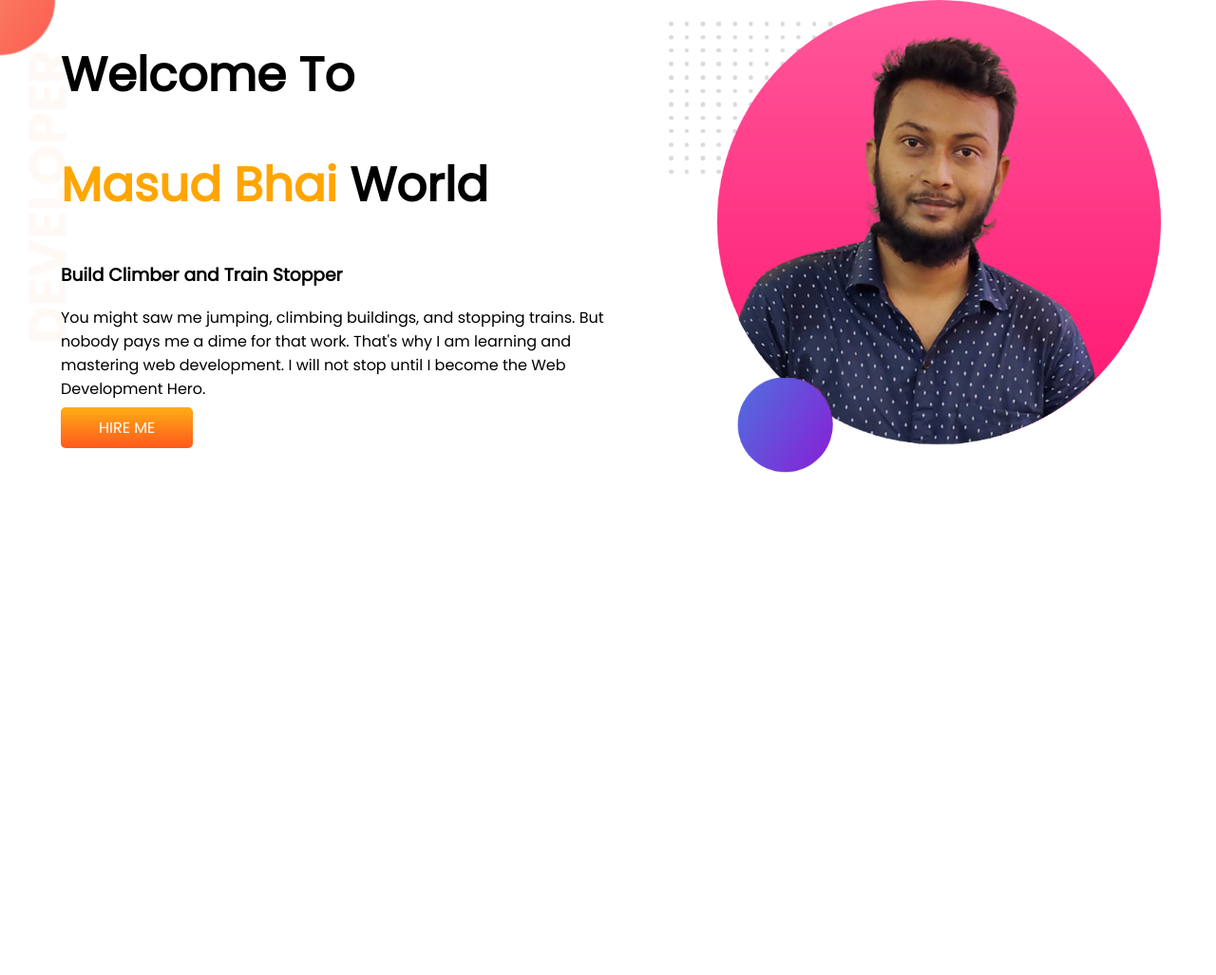
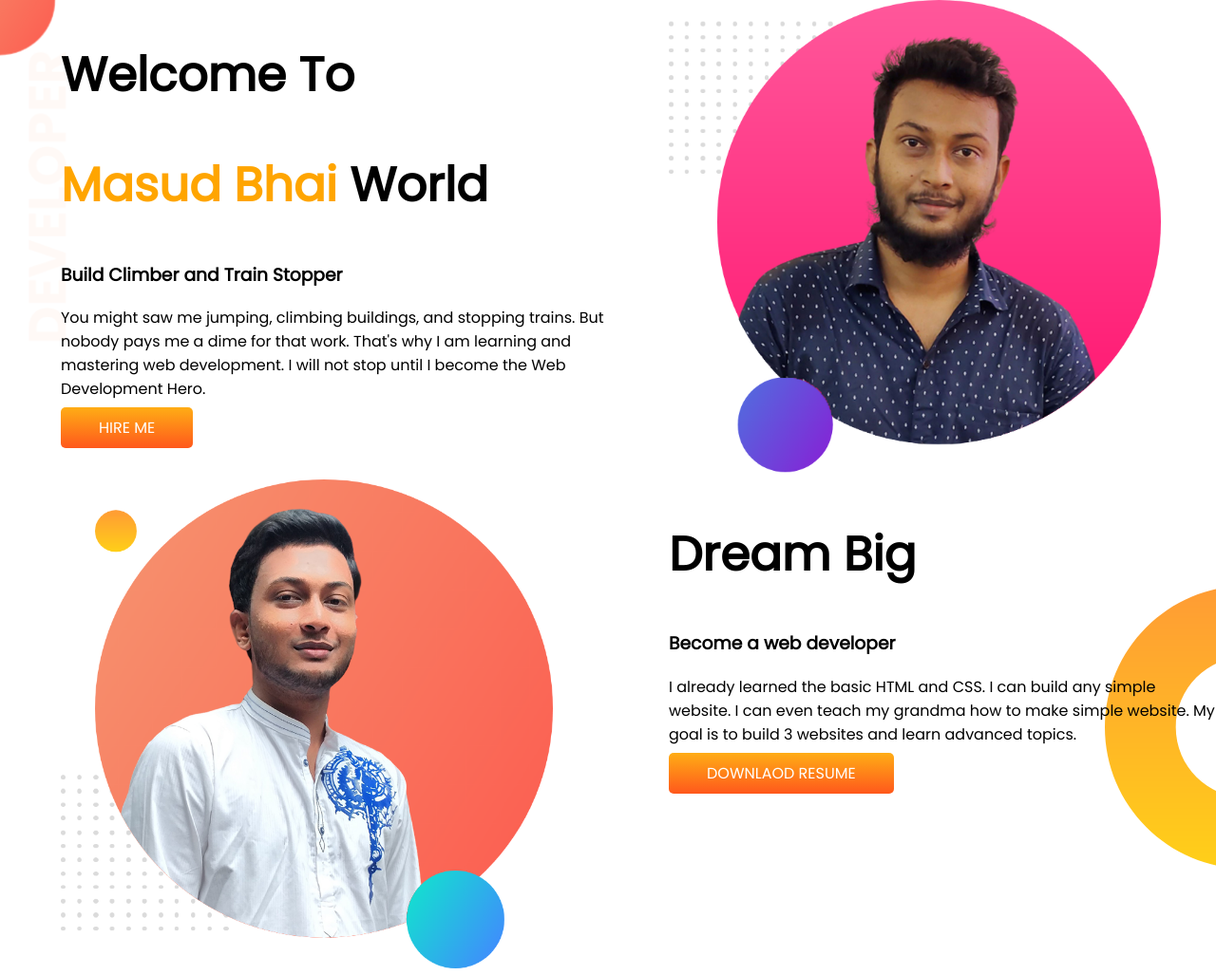
Before and after one commit to masudbhai05/-developer-portfolio, a plain HTML site: page index.html in a window 1280 px wide. Shown: the whole page at 95% size. Before the commit the page ends 800 px from the top, so only its background shows below. Drawn offline with Linux system fonts and the light colour scheme.

Commit message:
second section complete

```diff
--- a/index.html
+++ b/index.html
@@ -27,6 +27,18 @@
             <img src="images/my-bg2.png" alt="image">
         </div>
     </section>
+    <section class="dream-big">
+        <div class="half-width">
+            <img src="images/my-bg.png" alt="image">
+        </div>
+        <div class="half-width">
+            <h1>Dream Big</h1>
+            <h3>Become a web developer</h3>
+            <p>I already learned the basic HTML and CSS. I can build any simple website. I can even teach my grandma how
+                to make simple website. My goal is to build 3 websites and learn advanced topics.</p>
+            <a class="button" target="_blank" href="#">DOWNLAOD RESUME</a>
+        </div>
+    </section>
 </body>
 
 </html>
--- a/style.css
+++ b/style.css
@@ -34,3 +34,8 @@ h1{
     background-image: url(images/top-banner.png);
     background-repeat: no-repeat;
 }
+.dream-big{
+    background-image: url(images/dream-bg.png);
+    background-repeat: no-repeat;
+    background-position: right;
+}
```
